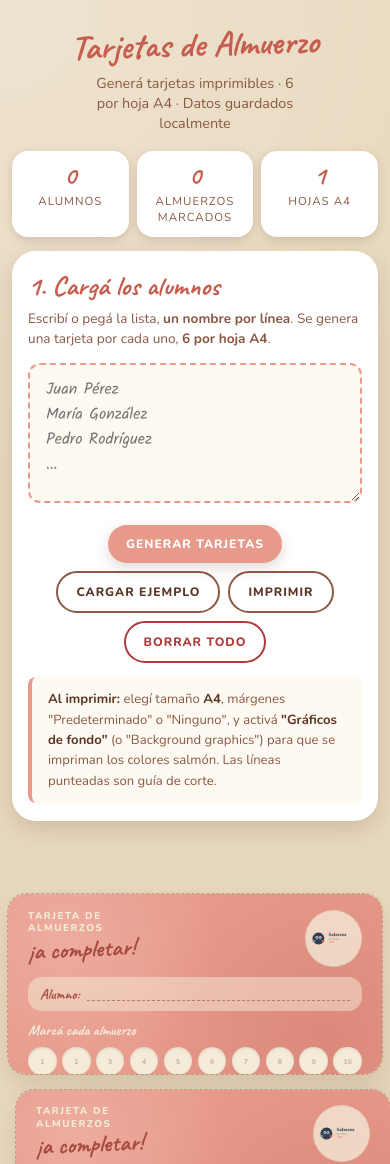
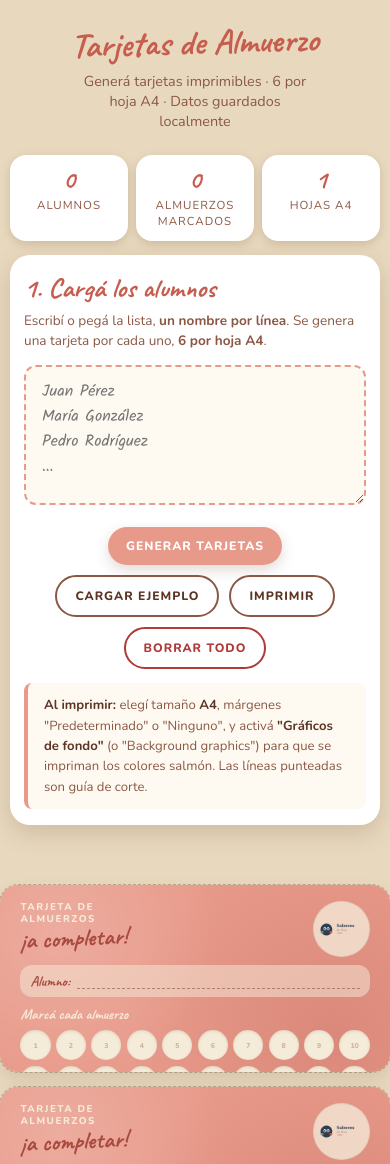
Before and after one commit to jesus1942/tarjetitas, a plain HTML site: page tarjetas-almuerzo.html in a window 390 px wide. Shown: the top 1164 px of the page. Drawn offline with nearby package versions, Linux system fonts and the light colour scheme.

Commit message:
Separate mobile preview from print styles

```diff
--- a/tarjetas-almuerzo.html
+++ b/tarjetas-almuerzo.html
@@ -436,83 +436,68 @@ body {
   .tarjeta { outline: 1px dashed rgba(92, 52, 35, 0.4) !important; }
 }
 
-@media (max-width: 900px) {
-  body {
-    background:
-      radial-gradient(circle at top left, rgba(255,255,255,0.28) 0%, transparent 34%),
-      radial-gradient(circle at bottom right, rgba(199,93,79,0.12) 0%, transparent 36%),
-      var(--bg);
-  }
+@media screen and (max-width: 900px) {
   .pantalla {
-    padding: 22px 12px 34px;
+    padding: 20px 10px 28px;
   }
   .container {
     max-width: 680px;
   }
-  .header {
-    margin-bottom: 18px;
-  }
   .hoja {
     width: 100%;
     min-height: auto;
-    padding: 4mm 2mm 6mm;
+    padding: 2mm 0 5mm;
     grid-template-columns: 1fr;
-    gap: 5mm;
+    gap: 4mm;
     background: transparent;
     box-shadow: none;
   }
   .tarjeta {
     width: 100%;
     min-height: 0;
-    border-radius: 18px;
-    padding: 14px 15px;
+    border-radius: 16px;
+    padding: 12px 13px;
     outline-offset: 0;
-    box-shadow: 0 10px 24px rgba(92, 52, 35, 0.14);
-  }
-  .tarjeta:nth-child(odd) {
+    box-shadow: 0 8px 18px rgba(92, 52, 35, 0.12);
     transform: none;
-    margin-right: 8px;
-  }
-  .tarjeta:nth-child(even) {
-    transform: none;
-    margin-left: 8px;
+    margin: 0;
   }
   .tarjeta-top {
-    margin-bottom: 10px;
+    margin-bottom: 8px;
   }
   .titulo-caps {
-    font-size: 0.72rem;
-    letter-spacing: 1.3px;
+    font-size: 0.68rem;
+    letter-spacing: 1.1px;
   }
   .titulo-script {
-    font-size: 1.6rem;
-    margin-top: 2px;
+    font-size: 1.45rem;
+    margin-top: 1px;
   }
   .linea-alumno {
-    border-radius: 14px;
-    padding: 8px 12px;
-    margin-bottom: 10px;
+    border-radius: 12px;
+    padding: 7px 10px;
+    margin-bottom: 8px;
   }
   .linea-label {
-    font-size: 1.05rem;
+    font-size: 0.98rem;
   }
   .linea-nombre {
-    font-size: 0.92rem;
-    min-height: 20px;
+    font-size: 0.86rem;
+    min-height: 18px;
   }
   .circulos-label {
-    font-size: 1rem;
-    margin-bottom: 8px;
+    font-size: 0.95rem;
+    margin-bottom: 7px;
   }
   .circulos-grid {
-    gap: 6px;
+    gap: 5px;
   }
   .circulo {
-    font-size: 0.56rem;
+    font-size: 0.52rem;
   }
   .panel {
-    border-radius: 24px;
-    padding: 18px 16px;
+    border-radius: 20px;
+    padding: 16px 14px;
   }
   .stats {
     grid-template-columns: 1fr 1fr 1fr;
@@ -525,19 +510,12 @@ body {
   .stat-num { font-size: 1.6rem; }
   .header h1 { font-size: 2.2rem; }
   .header p {
-    max-width: 24ch;
+    max-width: 26ch;
     margin: 6px auto 0;
-  }
-  .controles {
-    gap: 8px;
   }
   .btn {
     padding: 11px 18px;
     font-size: 0.76rem;
-  }
-  .install-banner {
-    border-radius: 18px;
-    padding: 12px 14px;
   }
 }
 </style>
```
Also changed, not shown: index.html (+26 -48 lines).
